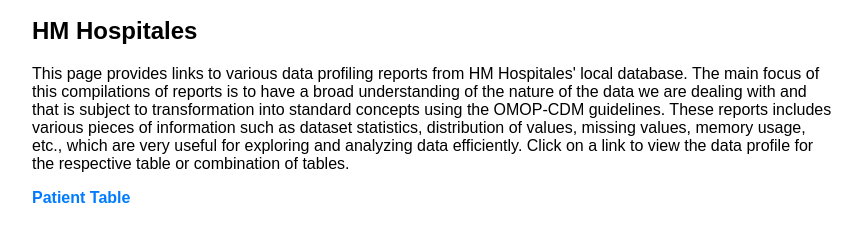
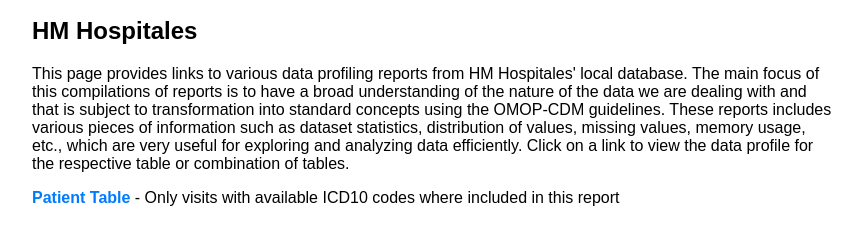
Before and after one commit to edeliahm/DATA_PROFILING_HM_HOSPITALES, a plain HTML site: page index.html in a window 1280 px wide. Shown: the part 131-376 px from the top of the page, without its empty margins (208-1070 px from the left). Drawn offline with Linux system fonts and the light colour scheme.

Commit message:
Add files via upload

```diff
--- a/index.html
+++ b/index.html
@@ -42,9 +42,13 @@
         These reports includes various pieces of information such as dataset statistics, distribution of values, missing values,
         memory usage, etc., which are very useful for exploring and analyzing data efficiently.
 
-        Click on a link to view the data profile for the respective table or combination of tables.</p>
+        Click on a link to view the data profile for the respective table or combination of tables.
+    </p>
     <ul>
-        <li><a href="patients_data_profile.html">Patient Table</a></li>
+        <li>
+            <a href="patients_data_profile.html">Patient Table</a>
+            <span class="comment">- Only visits with available ICD10 codes where included in this report</span>
+        </li>
         <!-- Add more links as needed -->
     </ul>
 </body>
```
